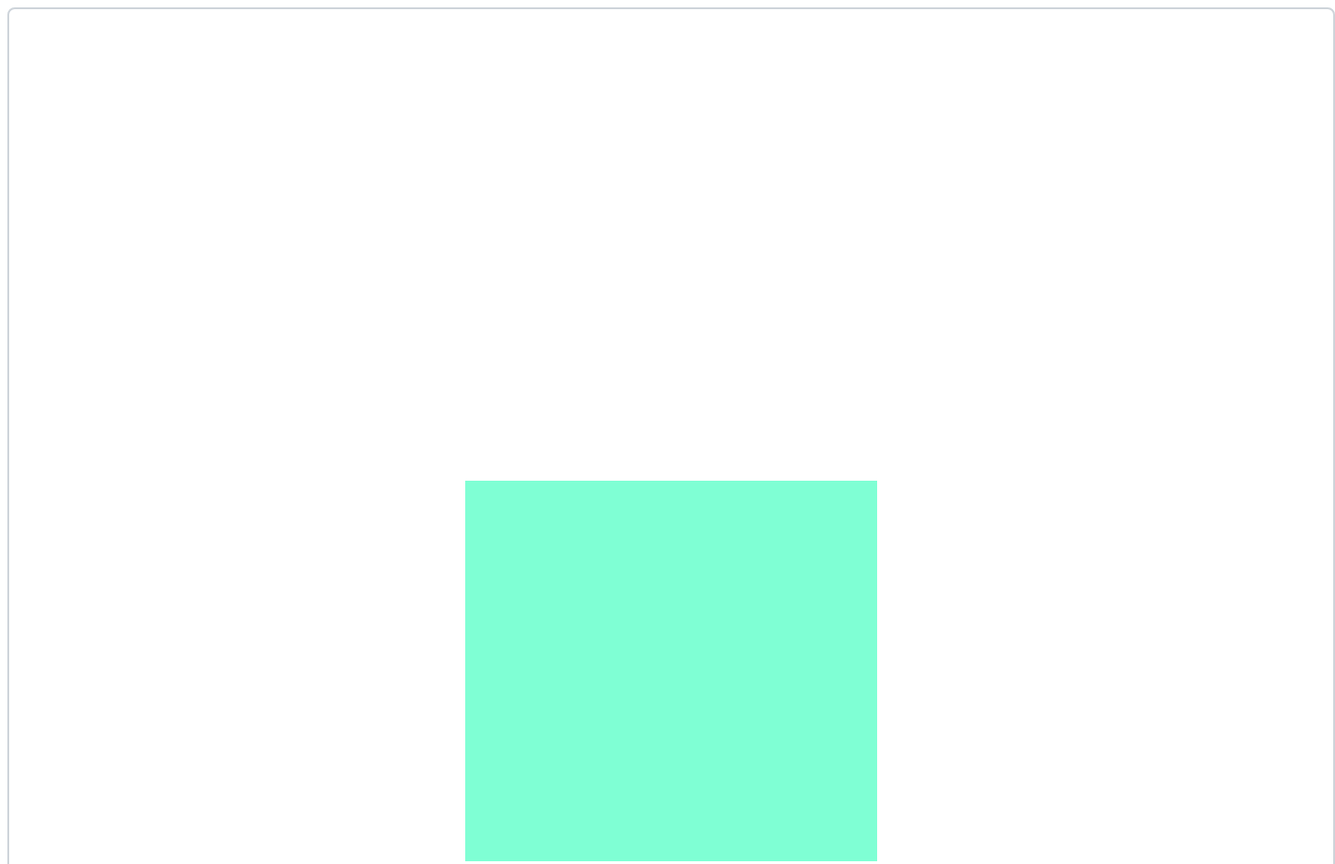
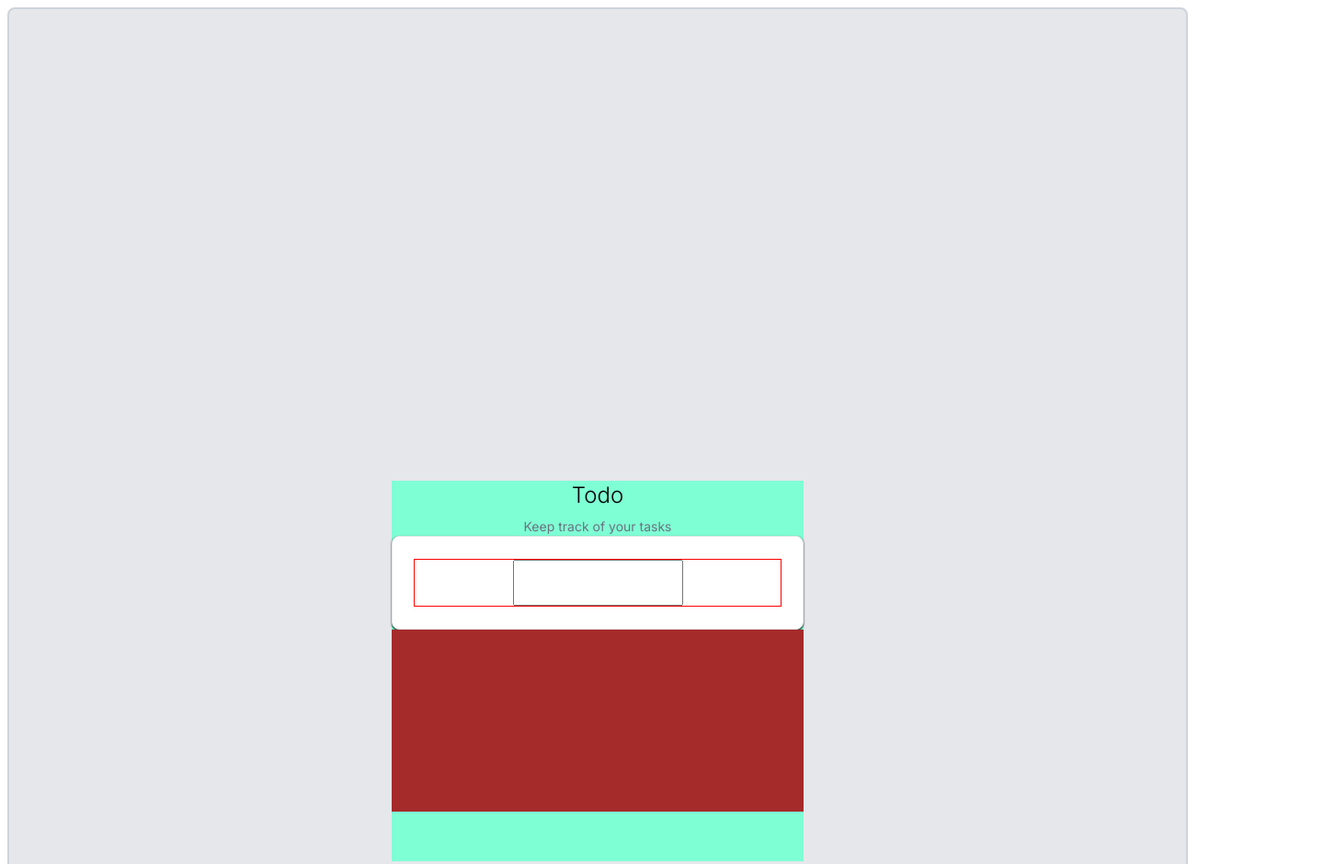
Before and after one commit to Mezmerize225/Homework13, a plain HTML site: page homework13-2/index.html in a window 1280 px wide. Shown: the top 940 px of the page at 92% size, 1452 px wide, since content can reach past the window. Drawn offline with Linux system fonts and the light colour scheme.

Commit message:
homework13/part3

```diff
--- a/index.html
+++ b/homework13-2/index.html
@@ -8,13 +8,22 @@
     <link rel="preconnect" href="https://fonts.googleapis.com">
     <link rel="preconnect" href="https://fonts.gstatic.com" crossorigin>
     <link href="https://fonts.googleapis.com/css2?family=Inter:ital,opsz,wght@0,14..32,100..900;1,14..32,100..900&display=swap" rel="stylesheet">
+
 </head>
 <body>
     <div>
         <div class="container">
             <div class="inner-container">
-                <div id="inner1"></div>
-                <div id="inner2"></div>
+                <div id="inner1">
+                    <div class="inner1-div1">Todo</div>
+                    <div class="inner1-div2">Keep track of your tasks</div>
+                </div>
+                <div id="inner2">
+                    <div class="in-inner2">
+                        <input type="text" class="input">
+                        <div></div>
+                    </div>
+                </div>
                 <div id="inner3"></div>
 
             </div>
--- /dev/null
+++ b/homework13-2/index.scss
@@ -0,0 +1,71 @@
+@use './mixins/mixins.scss';
+
+body {
+    width: 100%;
+    font-family: 'Inter', 'Verdana';
+}
+
+.container {
+    width: 100%;
+    height: 1440px;
+    // position: relative;
+    border-radius: 8px;
+    border: 2px solid #CED4DA;
+    background-color: #E5E7EB;
+    display: flex;
+    justify-content: center;
+
+}
+
+.inner-container {
+    width: 448px;
+    height: 414px;
+    position: relative;
+    top: 513px;
+    // display: flex;
+    // justify-content: center;
+    // align-items: center;
+    // left: 496px;
+    background-color: aquamarine;
+}
+
+#inner1 {
+    height: 60px;
+    // background-color: blue;
+
+}
+
+.inner1-div1 {
+    @include mixins.font-todo();
+    text-align: center;
+}
+
+.inner1-div2 {
+        @include mixins.font-task();
+        text-align: center;
+        margin-top: 8px;
+}
+
+#inner2 {
+    height: 100px;
+    background-color: #ffffff;
+    border-radius: 8px;
+    border: 1px solid #E5E7EB;
+    @include mixins.shadow();
+    display: flex;
+    justify-content: center;
+    align-items: center;
+}
+
+.in-inner2 {
+    width: 398px;
+    height: 50px;
+    border: 1px solid red;
+    display: flex;
+    justify-content: center;
+}
+
+#inner3 {
+    height: 198px;
+    background-color: brown;
+}
--- /dev/null
+++ b/homework13-2/mixins/_mixins.scss
@@ -0,0 +1,17 @@
+@mixin font-todo() {
+    font-weight: 300;
+    font-style: Light;
+    font-size: 24px;
+    line-height: 32px;
+}
+
+@mixin font-task() {
+    font-weight: 400px;
+    font-size: 14px;
+    line-height: 20px;
+    color: #6B7280;
+}
+
+@mixin shadow() {
+    box-shadow: 0px 1px 2px black;
+}
--- a/index.scss
+++ /dev/null
@@ -1,26 +0,0 @@
-// body {
-//     width: 100%;
-// }
-
-.container {
-    width: 1440px;
-    height: 1440px;
-    border-radius: 8px;
-    border: 2px solid #CED4DA;
-    background-color: #FFFFFF;
-
-}
-
-.inner-container {
-    width: 448px;
-    height: 414px;
-    position: relative;
-    top: 513px;
-    left: 496px;
-    background-color: aquamarine;
-}
-
-#inne1 {
-    height: 60px;
-
-}
```
Also changed, not shown: homework13-2/index.css (added), homework13-2/index.js (added), index.css (deleted), 2 other files.
